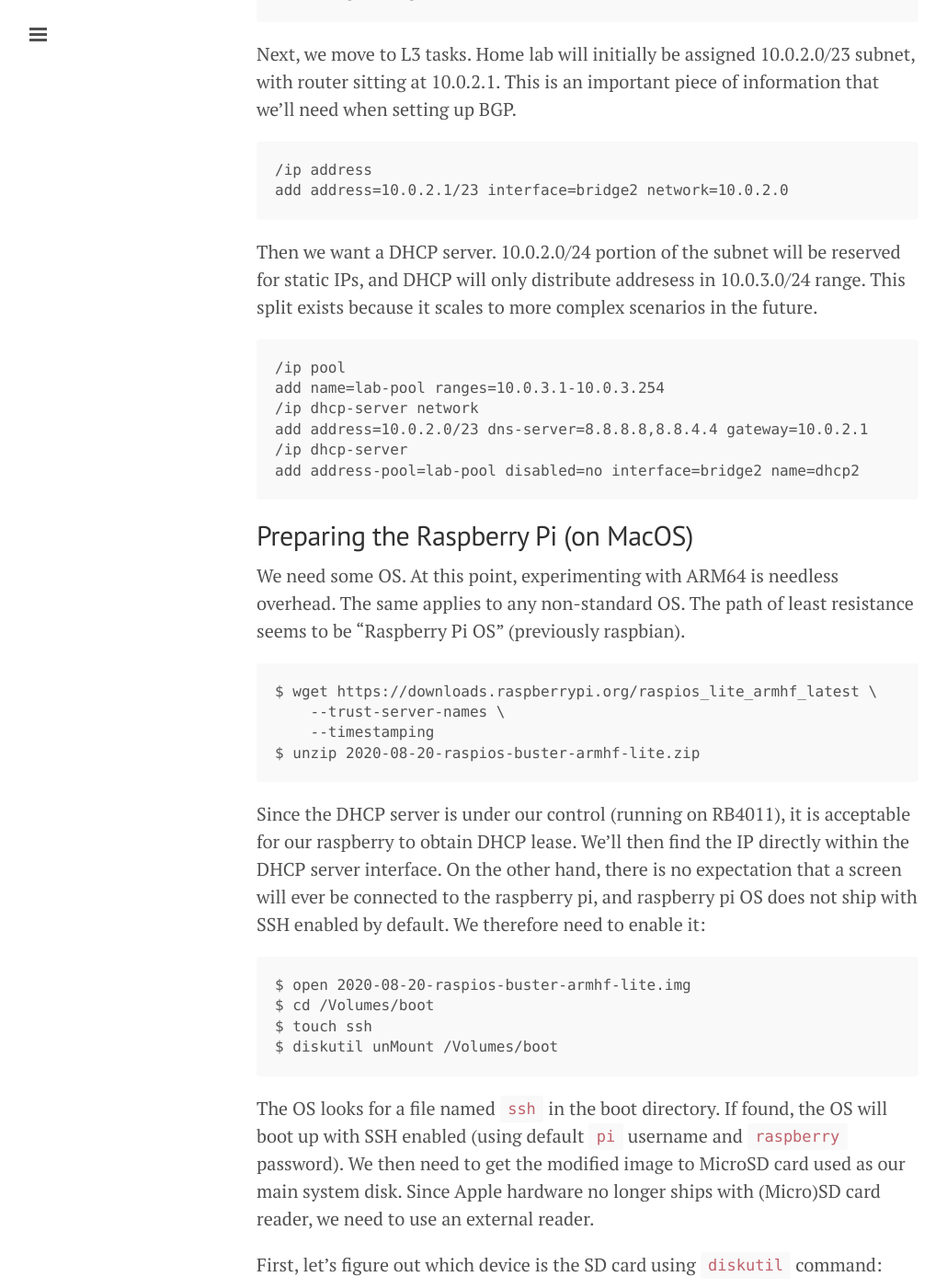
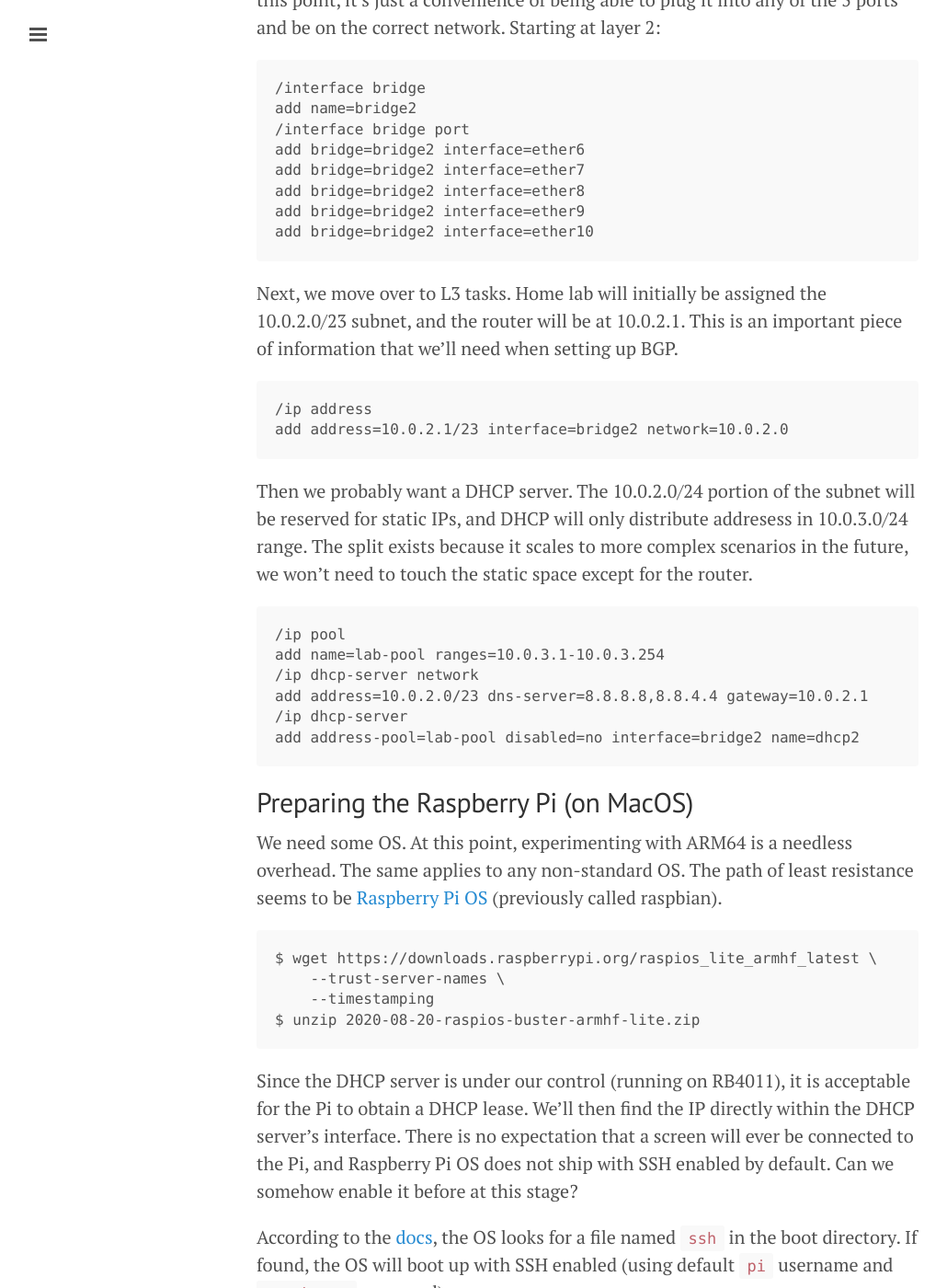
Before and after one commit to mpolednik/mpolednik.github.io, a Jekyll site: the page built from _posts/2020-09-27-proof-of-concept-kubernetes-cluster-on-raspberry-pi-using-k3s.md, in a window 1280 px wide and 1400 px high, scrolled down 1650 px. Shown: the whole window at 92% size, without its empty margins (1-1031 px from the left). Built offline with Jekyll 4.4.1, drawn with Linux system fonts in a browser that asks for light colours; comment, search, counter and statistics services are not loaded; some of the changed text lies outside the part shown.

Commit message:
k3s post: further work on the writing
Signed-off-by: Martin Polednik <m.polednik@gmail.com>

````diff
--- a/_posts/2020-09-27-proof-of-concept-kubernetes-cluster-on-raspberry-pi-using-k3s.md
+++ b/_posts/2020-09-27-proof-of-concept-kubernetes-cluster-on-raspberry-pi-using-k3s.md
@@ -15,7 +16,16 @@ Kubernetes cluster in homelab environment. With services announced over BGP.
 
 ## The hardware
 
-Several pieces of hardware come into play at this stage:
+You'll need several pieces of hardware at this stage. I've tried this with a
+Raspberry Pi version 3 model B and feel that the Pi didn't manage the load well
+at times - version 4 might be a bit better idea.
+
+The [Mikrotik RB4011](https://mikrotik.com/product/rb4011igs_rm) router is a
+great choice for this project as it comes with 10 gigabit RJ45 switch ports (on
+2 separate switch chips), great OS (RouterOS) and more capabilities than one
+can even dream of utilizing. That being said, it's an overkill. Any router that
+speaks BGP is sufficient, but the snippets console in this post are from
+MikroTik's RouterOS.
 
 * Mikrotik RB4011, an ethernet router that, among other features, speaks BGP
 * Raspberry Pi 3 Model B
@@ -26,10 +36,10 @@ Several pieces of hardware come into play at this stage:
 
 ## Setting up the network infrastructure
 
-The Mikrotik RB4011 router is a great choice for this project as it comes
-with 10 switch ports (on 2 separate switch chips). Although it's an overkill,
-we'll bridge ports 6 through 10 (1 is used for WAN, 2-5 for home network) and
-create a new subnet where the project will take place. Starting at layer 2:
+We'll bridge ports 6 through 10 (1 is used for WAN, 2-5 for home network) and
+create a new subnet where the project will take place. Why 5 ports for 1 Pi? At
+this point, it's just a convenience of being able to plug it into any of the 5
+ports and be on the correct network. Starting at layer 2:
 
 ```
 /interface bridge
@@ -42,18 +52,20 @@ add bridge=bridge2 interface=ether9
 add bridge=bridge2 interface=ether10
 ```
 
-Next, we move to L3 tasks. Home lab will initially be assigned 10.0.2.0/23
-subnet, with router sitting at 10.0.2.1. This is an important piece of
-information that we'll need when setting up BGP.
+Next, we move over to L3 tasks. Home lab will initially be assigned the
+10.0.2.0/23 subnet, and the router will be at 10.0.2.1. This is an important
+piece of information that we'll need when setting up BGP.
 
 ```
 /ip address
 add address=10.0.2.1/23 interface=bridge2 network=10.0.2.0
 ```
 
-Then we want a DHCP server. 10.0.2.0/24 portion of the subnet will be reserved
-for static IPs, and DHCP will only distribute addresess in 10.0.3.0/24 range.
-This split exists because it scales to more complex scenarios in the future.
+Then we probably want a DHCP server. The 10.0.2.0/24 portion of the subnet will
+be reserved for static IPs, and DHCP will only distribute addresess in
+10.0.3.0/24 range.  The split exists because it scales to more complex
+scenarios in the future, we won't need to touch the static space except for the
+router.
 
 ```
 /ip pool
@@ -66,9 +78,11 @@ add address-pool=lab-pool disabled=no interface=bridge2 name=dhcp2
 
 ## Preparing the Raspberry Pi (on MacOS)
 
-We need some OS. At this point, experimenting with ARM64 is needless overhead.
-The same applies to any non-standard OS. The path of least resistance seems to
-be "Raspberry Pi OS" (previously raspbian).
+We need some OS. At this point, experimenting with ARM64 is a needless
+overhead.  The same applies to any non-standard OS. The path of least
+resistance seems to be [Raspberry Pi
+OS](https://www.raspberrypi.org/downloads/raspberry-pi-os/) (previously called
+raspbian).
 
 ```
 $ wget https://downloads.raspberrypi.org/raspios_lite_armhf_latest \
@@ -78,11 +92,15 @@ $ unzip 2020-08-20-raspios-buster-armhf-lite.zip
 ```
 
 Since the DHCP server is under our control (running on RB4011), it is
-acceptable for our raspberry to obtain DHCP lease. We'll then find the IP
-directly within the DHCP server interface. On the other hand, there is no
-expectation that a screen will ever be connected to the raspberry pi, and
-raspberry pi OS does not ship with SSH enabled by default. We therefore need to
-enable it:
+acceptable for the Pi to obtain a DHCP lease. We'll then find the IP directly
+within the DHCP server's interface. There is no expectation that a screen will
+ever be connected to the Pi, and Raspberry Pi OS does not ship with SSH enabled
+by default. Can we somehow enable it before at this stage?
+
+According to the
+[docs](https://www.raspberrypi.org/documentation/remote-access/ssh/), the OS
+looks for a file named `ssh` in the boot directory. If found, the OS will boot
+up with SSH enabled (using default `pi` username and `raspberry` password).
 
 ```
 $ open 2020-08-20-raspios-buster-armhf-lite.img
@@ -91,11 +109,9 @@ $ touch ssh
 $ diskutil unMount /Volumes/boot
 ```
 
-The OS looks for a file named `ssh` in the boot directory. If found, the OS
-will boot up with SSH enabled (using default `pi` username and `raspberry`
-password). We then need to get the modified image to MicroSD card used as our
+We then need to get the modified image to MicroSD card used as our
 main system disk. Since Apple hardware no longer ships with (Micro)SD card
-reader, we need to use an external reader.
+reader, an external reader is our only choice.
 
 First, let's figure out which device is the SD card using `diskutil` command:
 
@@ -117,19 +133,19 @@ variant.
 
 ```
 $ sudo diskutil unmountDisk /dev/disk3
-$ sudo dd if=/Users/mpolednik/Downloads/2020-08-20-raspios-buster-armhf-lite.img of=/dev/rdisk3 bs=4m
+$ sudo dd if=~/2020-08-20-raspios-buster-armhf-lite.img of=/dev/rdisk3 bs=4m
 $ sudo diskutil eject /dev/rdisk3
 ```
 
 After ejecting the logical device, it's time to get on the hardware level and
-plug it into the Raspberry Pi. Continuing on the hardware front, we plug the Pi
-into any of the bridged router ports (6-10) and connect the power adapter.
+plug the card into the Raspberry Pi. Continuing on the hardware front, we plug
+the Pi into any of the bridged router ports (6-10) and connect a power adapter.
 
 {% include image.html name="hw.png" width="100%" %}
 
 ## First test!
 
-After a while, the raspberry should boot up and obtain a DHCP lease. Let's
+The Pi should boot up and obtain a DHCP lease. Let's
 consult the router. The output is modified to hide any other leases and hwaddr.
 
 ```
@@ -151,9 +167,17 @@ Linux k8s-master 5.4.51-v7+ #1333 SMP Mon Aug 10 16:45:19 BST 2020 armv7l
 pi@rpi:~ $
 ```
 
-Success! Naively reading the k3s docs, it seems that all we need is to run
-single `curl` command and pipe that into shell. Sounds very safe, but it's an
-experiment - so why not. :) Also note that we renamed the Pi to `k8s-master`.
+Success! We're in, and it's time to install Kubernetes. The flavor of
+Kubernetes of choice is [k3s](https://k3s.io/)
+([GitHub](https://github.com/rancher/k3s/blob/master/README.md) link). K3s is
+pretty popular (at least according to the 15k GitHub as of Sep. 2020) minimal
+Kubernetes distribution from [Rancher](https://rancher.com/). For this project,
+the main value propostion of k3s is a minimal resource usage and also high
+quality developer tools.
+
+Naively reading the k3s docs, it seems that all we need is to run single `curl`
+command and pipe that into shell. As a root. Sounds very safe, but it's an
+experiment - so why not. :) Also note that Pi was renamed to `k8s-master`.
 
 ```
 root@k8s-master:/home/pi# curl -sfL https://get.k3s.io | sh -
@@ -176,9 +200,9 @@ Created symlink /etc/systemd/system/multi-user.target.wants/k3s.service → /etc
 root@k8s-master:/home/pi#
 ```
 
-Wow, at this point it's worth noting that k3s developers and community really
-did a great job on the user (developer) experience. Did we really manage to
-install Kubernetes (ARM even!) with one command?!
+Wow, at this point it's worth noting that k3s project kept the promise of
+"convenient way to download K3s and add a service to systemd or openrc".  Did
+we really manage to install Kubernetes (ARM even!) with one command?!
 
 ```
 root@k8s-master:/home/pi# kubectl get pods --all-namespaces
@@ -216,10 +240,12 @@ kube-system   svclb-traefik-7wwmr                      2/2     Running     0
 kube-system   traefik-758cd5fc85-kbbnr                 1/1     Running     0          64s
 ```
 
-I'm not exactly happy about the choice of Traefik, but let's consider that
-acceptable for now. It's time to get MetalLB up and try to advertise a service
-over BGP. Since we lack any automation on the router side at this point, we
-need to prepare the router to peer with our MetalLB instance:
+I'm not exactly happy about the choice of
+[Traefik](https://traefik.io/traefik/) (but that's almost a material for
+another post), but let's consider that acceptable for now. It's time to get
+[MetalLB](https://metallb.universe.tf/) up and try to advertise a service over
+BGP. Since we lack any automation on the router side, we need to prepare the
+router to peer with our MetalLB instance:
 
 ```
 /routing bgp peer
@@ -234,10 +260,10 @@ kubectl apply -f https://raw.githubusercontent.com/metallb/metallb/v0.9.3/manife
 kubectl create secret generic -n metallb-system memberlist --from-literal=secretkey="$(openssl rand -base64 128)"
 ```
 
-MetalLB also requires a configmap that configures our BGP peers and address
-pools for service allocation. The used pool should be outside of DHCP range.
-Our choise is therefore 10.0.4.0/23 as that subnet happens to be unused in our
-network.
+MetalLB also requires a configmap that configures BGP peers and address pools
+for service allocation. The used pool should be outside of the DHCP range to
+avoid possibly conflicts. Our choice is therefore 10.0.4.0/23 as that
+subnet happens to be unused in our network.
 
 ```
 $ cat << EOF > metallb-cm.yaml
@@ -264,7 +290,9 @@ configmap/config created
 ```
 
 After setting everything up, it's time to create a service type LoadBalancer
-and see if MetalLB is able to advertise the IP.
+and see if MetalLB is able to advertise the IP. Actually, wait a second. Since
+there is a Traefik in the cluster, don't we already have one LoadBalancer
+service?
 
 ```
 root@k8s-master:/home/pi# kubectl get svc --all-namespaces
@@ -276,11 +304,12 @@ kube-system   traefik-prometheus   ClusterIP      10.43.10.242    <none>
 kube-system   traefik              LoadBalancer   10.43.168.74    10.0.3.254    80:31932/TCP,443:30621/TCP   7m44s
 ```
 
-Uh-oh. 10.0.3.254 certainly doesn't belong to our pool - 10.0.4.0/23. What went
-wrong?
+Uh-oh. On the positive side, we do happen to have a LoadBalancer service.  On
+the other hand, 10.0.3.254 certainly doesn't belong to our pool - 10.0.4.0/23.
+What went wrong?
 
 ```
-[mpolednik@rt-1] > /routing bgp peer p
+$ /routing bgp peer p
 Flags: X - disabled, E - established
  #   INSTANCE                                               REMOTE-ADDRESS                                                                         REMOTE-AS
  0 E default                                                10.0.3.254                                                                             64500
@@ -311,9 +340,9 @@ Flags: X - disabled, A - active, D - dynamic, C - connect, S - static, r - rip,
  ...
 ```
 
-The router also accepted the route, so what went wrong? Digging into k3s
+The router also accepted the route, so what went wrong? Digging into the k3s
 [docs](https://rancher.com/docs/k3s/latest/en/networking/#service-load-balancer),
-it's apparent that k3s ships with some form of LoadBalancer controller.
+it's apparent that k3s ships with some form of a LoadBalancer controller.
 Luckily, the docs mention that this is an optional component that can be
 disabled with `--disable servicelb`, perfect! The doc also mentions that it's
 possible to disable Traefik with `--disable traefik`, so let's try to combine
@@ -343,12 +372,13 @@ kube-system   local-path-provisioner-6d59f47c7-t5c8v   1/1     Running   0
 kube-system   coredns-7944c66d8d-wj4pw                 1/1     Running   0          73s
 ```
 
-No Traefik also means that there is no pre-allocated LoadBalancer service.
-Let's start by deploying NGINX ingress controller with service type
-LoadBalancer to see if we're able to obtain external IP for the service.  Since
-[NGINX controller for
+Perfect, a minimal cluster! Lack of Traefik also means that there is no
+pre-allocated LoadBalancer service.  Let's start by deploying NGINX ingress
+controller with a service type LoadBalancer to see if we're able to obtain an
+external IP for the service.  Since [NGINX controller for
 bare-metal](https://raw.githubusercontent.com/kubernetes/ingress-nginx/controller-v0.35.0/deploy/static/provider/baremetal/deploy.yaml)
-ships with NodePort service by default, we need to do the necessary change from NodePort to LoadBalancer.
+ships with a NodePort service by default, we need to do the necessary change
+from NodePort to LoadBalancer.
 
 ```
 $ wget https://raw.githubusercontent.com/kubernetes/ingress-nginx/controller-v0.35.0/deploy/static/provider/baremetal/deploy.yaml
@@ -374,7 +404,7 @@ job.batch/ingress-nginx-admission-create created
 job.batch/ingress-nginx-admission-patch created
 ```
 
-After a while, we can check the state of LoadBalancer service.
+It's time to check the state of the LoadBalancer service:
 
 ```
 $ kubectl get svc -n ingress-nginx
@@ -383,8 +413,9 @@ ingress-nginx-controller-admission   ClusterIP      10.43.104.173   <none>
 ingress-nginx-controller             LoadBalancer   10.43.136.0     <pending>     80:31657/TCP,443:31381/TCP   18s
 ```
 
-Repeating this for a while while also checking the logs, it doesn't seem that
-there is anything to assign the IP. Time to try MetalLB again!
+Repeating this for a few times while also checking the logs, it doesn't seem
+that there is anything to assign the IP. That is expected - we disabled the
+ServiceLB component of k3s. Time to try MetalLB again!
 
 ```
 $ kubectl apply -f https://raw.githubusercontent.com/metallb/metallb/v0.9.3/manifests/namespace.yaml
@@ -415,18 +446,13 @@ $ kubectl apply -f metallb-cm.yaml
 After a while, the BGP peering is seen as established on the router side.
 
 ```
-[mpolednik@rt-1] /routing prefix-lists> /routing bgp peer p
+$ /routing bgp peer p
 Flags: X - disabled, E - established
  #   INSTANCE                                               REMOTE-ADDRESS                                                                         REMOTE-AS
  0   default                                                10.0.3.254                                                                             64500
-...
-[mpolednik@rt-1] /routing prefix-lists> /routing bgp peer p
-Flags: X - disabled, E - established
- #   INSTANCE                                               REMOTE-ADDRESS                                                                         REMOTE-AS
- 0 E default                                                10.0.3.254                                                                             64500
 ```
 
-And MetalLB controller has assigned an IP to the service!
+And MetalLB controller has assigned an IP address to the service!
 
 ```
 $ kubectl get svc -n ingress-nginx
@@ -470,10 +496,19 @@ $ curl -vvv 10.0.4.1
 ```
 
 ```
-[mpolednik@rt-1] /ip route> /ip route p
+$ /ip route> /ip route p
 Flags: X - disabled, A - active, D - dynamic, C - connect, S - static, r - rip, b - bgp, o - ospf, m - mme, B - blackhole, U - unreachable, P - prohibit
  #      DST-ADDRESS        PREF-SRC        GATEWAY            DISTANCE
 ...
  3 ADb  10.0.4.1/32                        10.0.3.254               20
 ...
 ```
+
+Perfect! Although the server returns 404, the `Server` header hints that we've
+reached the NGINX. Any cluster service can now be exposed via the `Ingress`
+resource.
+
+And that's it for the day! The Raspberry Pi 3 B is somewhat overloaded, so it's
+time to wait for Pi version 4 to arrive before experimenting further. All in
+all, this has been a great experience with K3s distribution - the ease of setup
+for project like this is perfect.
````
Also changed, not shown: other parts of _posts/2020-09-27-proof-of-concept-kubernetes-cluster-on-raspberry-pi-using-k3s.md (+5 -4 lines).
